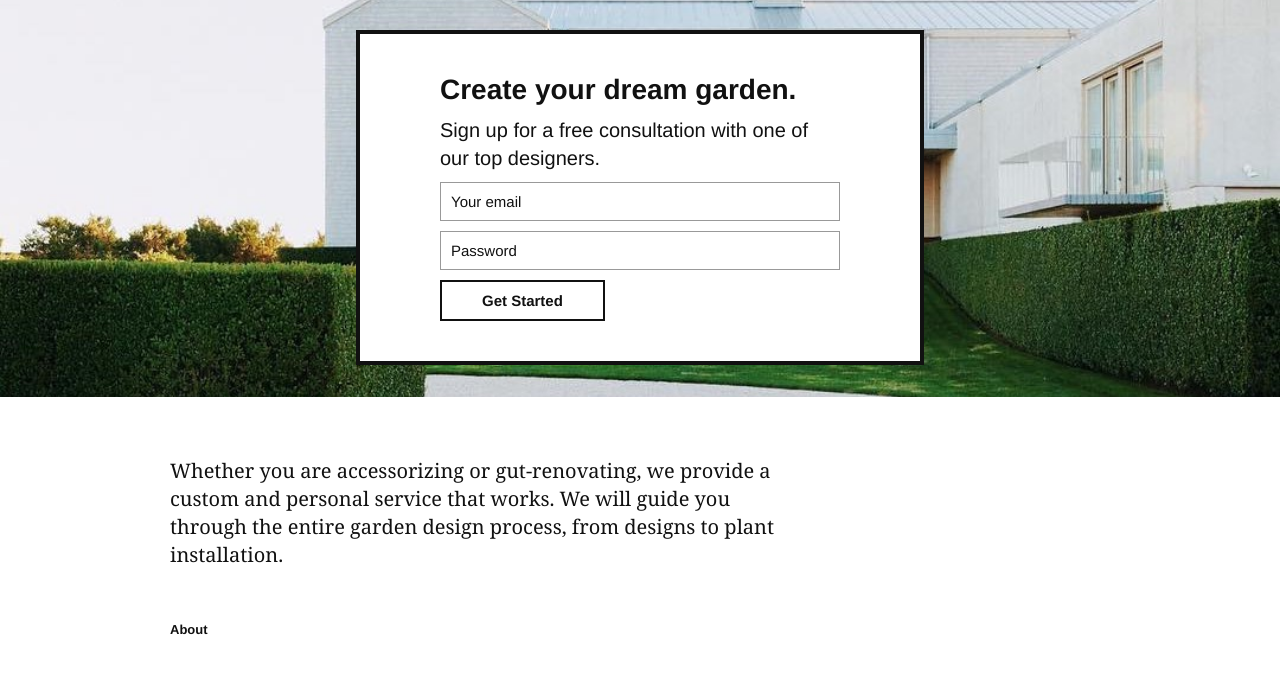
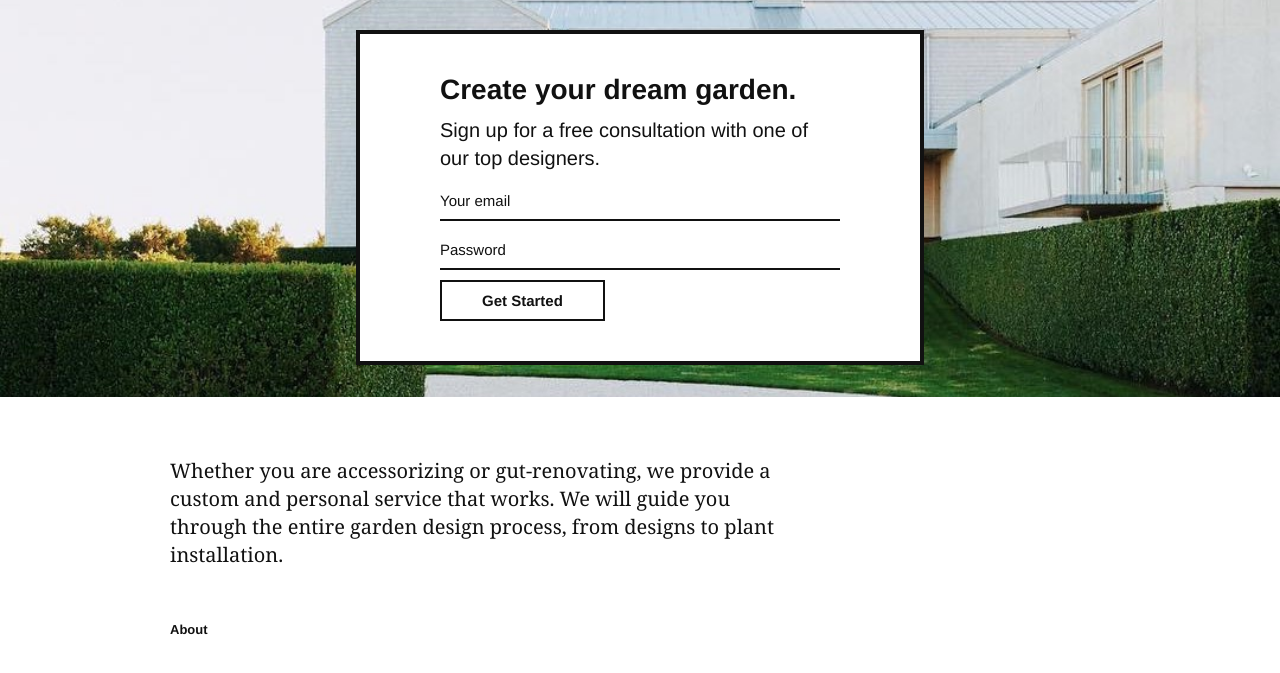
Before and after one commit to bczulauf/gardenspruce, a plain HTML site: page public/index.html in a window 1280 px wide. Shown: the part 103-776 px from the top of the page. Drawn offline with Linux system fonts and the light colour scheme; no server answers; a web font is replaced by a local one.

Commit message:
update to forms

```diff
--- a/public/css/main.css
+++ b/public/css/main.css
@@ -196,9 +196,10 @@ input, textarea {
     font-family: Helvetica;
     font-size: 15px;
     display: block;
-    padding: 10px;
+    padding: 10px 0;
     margin-bottom: 10px;
-    border: 1px solid #999;
+    border: none;
+    border-bottom: 2px solid #111;
 }
 
 ::-webkit-input-placeholder { /* WebKit, Blink, Edge */
--- a/public/pages/post.js
+++ b/public/pages/post.js
@@ -4,11 +4,11 @@ function loadPost(data) {
         const val = snapshot.val();
         const template = `
             <div class="section">
-                <img src="${val.photoUrl}" class="post-image" />
                 <div>${val.date}</div>
                 <h2>${val.title}</h2>
                 <h3>${val.blurb}</h3>
-                <a href="">${val.author}</a>
+                <div><a href="">${val.author}</a></div>
+                <img src="${val.photoUrl}" class="post-image" />
                 <p>${val.body}</p>
             </div>`;
         page.innerHTML = template;
```
